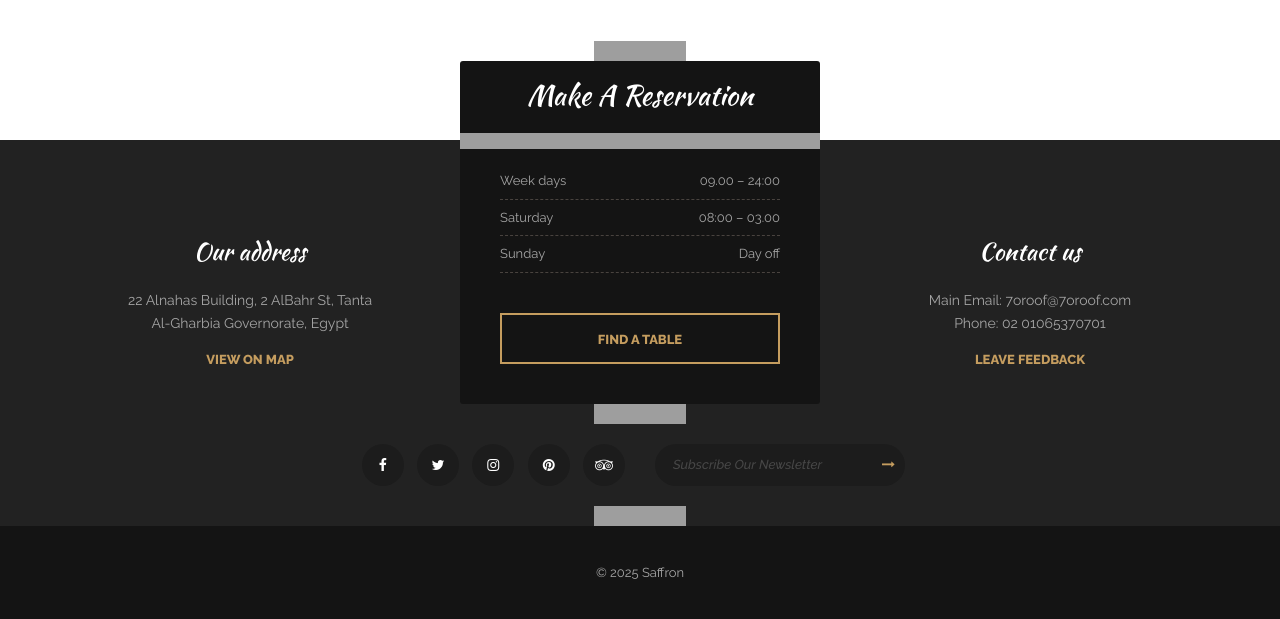
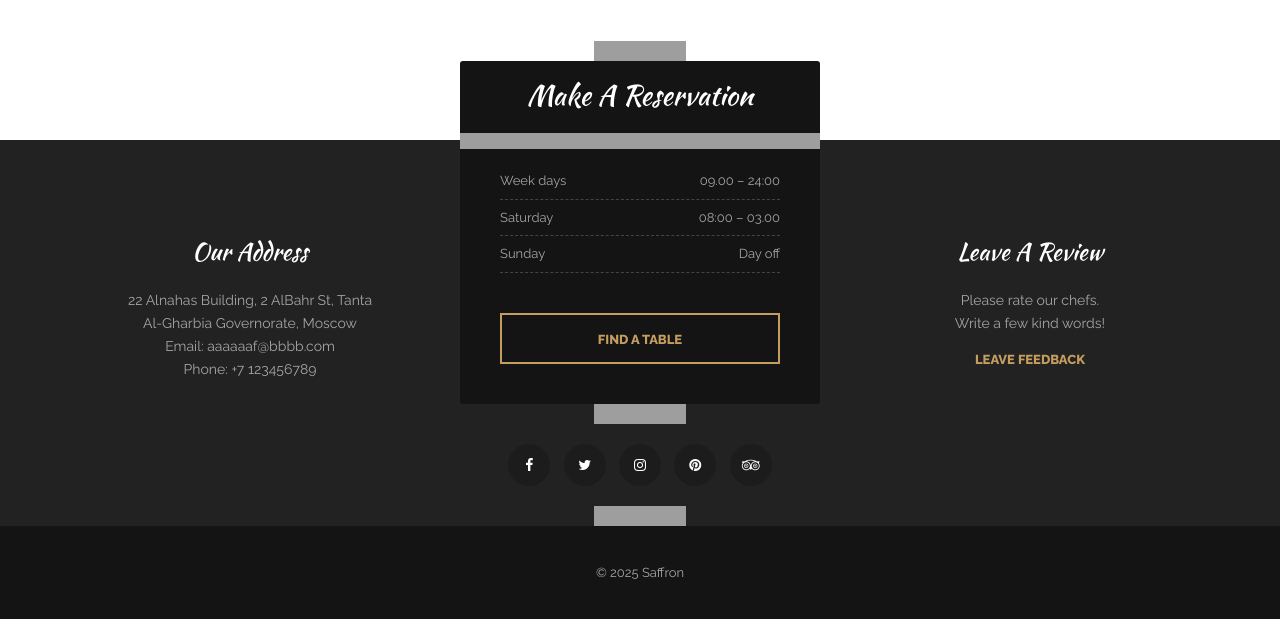
Before and after one commit to andreew75/web_restaurant, a Django app: page /blog/ in a window 1280 px wide. Shown: the part 452-1071 px from the top of the page. Run offline with Django 5.2, Linux system fonts and the light colour scheme; some libraries are stand-ins or nearby versions; grey boxes are pictures that could not be loaded.

Commit message:
Updare homepage

```diff
--- a/templates/includes/footer.html
+++ b/templates/includes/footer.html
@@ -6,9 +6,11 @@
             <div class="row">
                 <div class="col-xs-12 col-sm-3 col-md-4">
                     <div class="footer--widget-content">
-                        <h3>Our address</h3>
-                        <p>22 Alnahas Building, 2 AlBahr St, Tanta<br> Al-Gharbia Governorate, Egypt</p>
-                        <a class="link--styled" href="#">View On Map</a>
+                        <h3>Our Address</h3>
+                        <p>22 Alnahas Building, 2 AlBahr St, Tanta<br> Al-Gharbia Governorate, Moscow</p>
+                        <p class="mb-0">Email: aaaaaaf@bbbb.com</p>
+                        <p class="mb-0">Phone: +7 123456789</p>
+{#                        <a class="link--styled" href="#">View On Map</a>#}
                     </div>
                 </div>
                 <!-- .col-md-3 end -->
@@ -126,9 +128,9 @@
                 <!-- .col-md-3 end -->
                 <div class="col-xs-12 col-sm-3 col-md-4">
                     <div class="footer--widget-content">
-                        <h3>Contact us</h3>
-                        <p class="mb-0">Main Email: 7oroof@7oroof.com</p>
-                        <p class="mb-0">Phone: 02 01065370701</p>
+                        <h3>Leave A Review</h3>
+                        <p class="mb-0">Please rate our chefs.</p>
+                        <p class="mb-0">Write a few kind words!</p>
                         <a class="link--styled" href="#">Leave Feedback</a>
                     </div>
                 </div>
@@ -144,7 +146,7 @@
     <div class="footer--social">
         <div class="container">
             <div class="row">
-                <div class="col-xs-12 col-sm-6 col-md-6 text-right">
+                <div class="col-xs">
                     <div class="footer--social-icons">
                         <a href="#"><i class="fa fa-facebook"></i></a>
                         <a href="#"><i class="fa fa-twitter"></i></a>
@@ -155,13 +157,13 @@
                     <!-- .social-icons end -->
                 </div>
                 <!-- .col-md-6 end -->
-                <div class="col-xs-12 col-sm-6 col-md-6 widget--newsletter">
-                    <form class="footer--social-newsletter mailchimp">
-                        <input type="email" name="email" class="form-control" placeholder="Subscribe Our Newsletter">
-                        <button type="submit"><i class="fa fa-long-arrow-right"></i></button>
-                    </form>
-                    <div class="subscribe-alert"></div>
-                </div>
+{#                <div class="col-xs-12 col-sm-6 col-md-6 widget--newsletter">#}
+{#                    <form class="footer--social-newsletter mailchimp">#}
+{#                        <input type="email" name="email" class="form-control" placeholder="Subscribe Our Newsletter">#}
+{#                        <button type="submit"><i class="fa fa-long-arrow-right"></i></button>#}
+{#                    </form>#}
+{#                    <div class="subscribe-alert"></div>#}
+{#                </div>#}
                 <!-- .col-md-6 end -->
             </div>
             <!-- .row end -->
```
